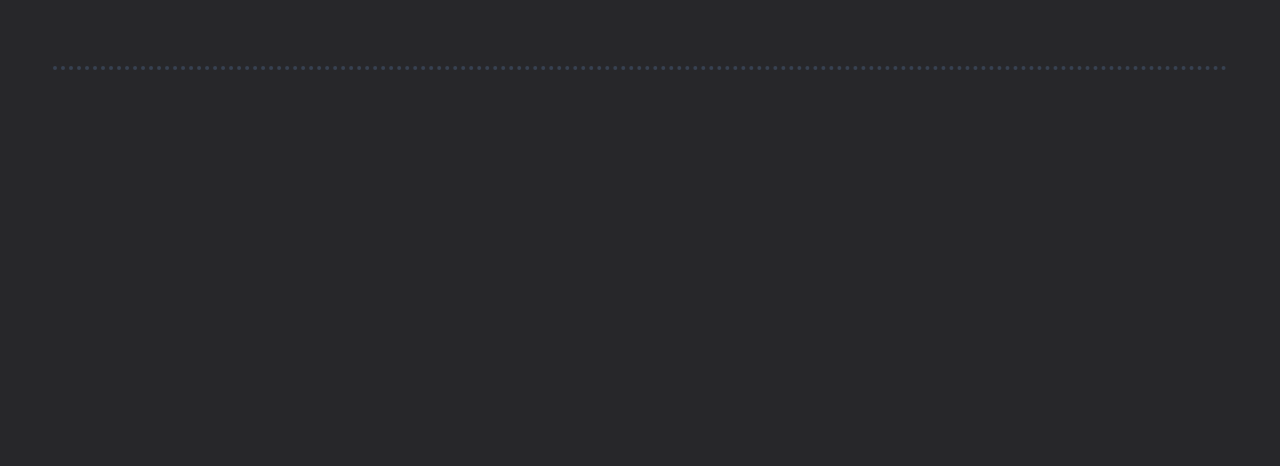
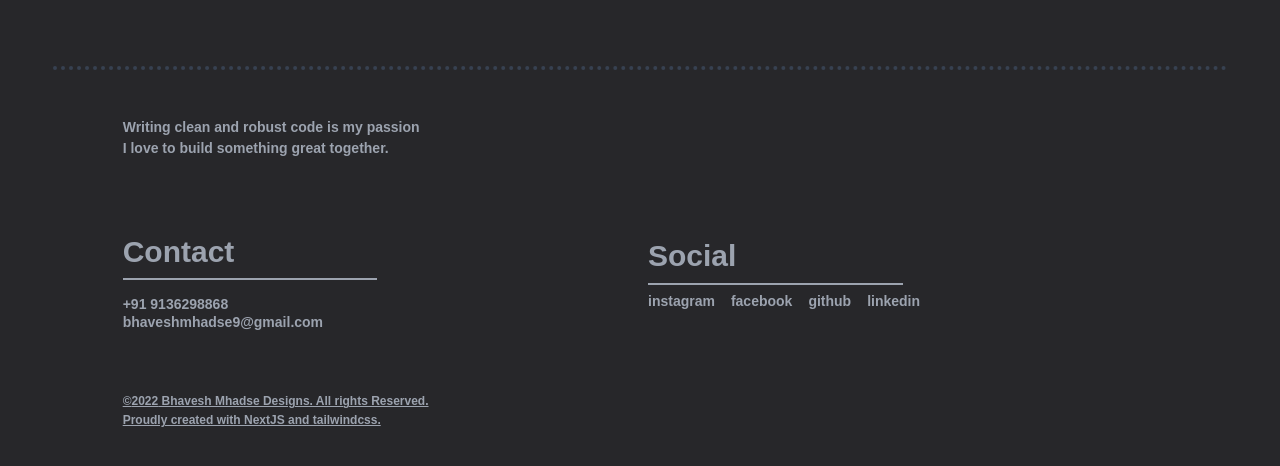
Before and after one commit to bhaveshmhadse/portfolio-nextjs, a Next.js app: page / in a window 1280 px wide. Shown: the part 6600-7066 px from the top of the page. Built offline with nearby package versions, Linux system fonts and the light colour scheme.

Commit message:
Refactored

```diff
--- /dev/null
+++ b/components/Footer/Footer.tsx
@@ -0,0 +1,66 @@
+import Link from "next/link";
+import { useEffect, useState } from "react";
+import DecorativeLineSeperator from "../Global/DecorativeLineSeperator";
+
+const Footer = ({}) => {
+  let [year, setyear] = useState("");
+
+  useEffect(() => {
+    setyear(new Date().getFullYear().toString());
+  }, []);
+
+  return (
+    <div className='w-full flex items-center justify-center' style={{ height: "50vh" }}>
+      <div className='w-10/12 px-2 flex flex-col-reverse lg:flex-row  h-5/6'>
+        <div className='lg:w-1/2 flex flex-col items-center justify-between p-2'>
+          <div className='h-auto w-full my-1'>
+            <p className='text-justify lg:pr-4 font-bold text-gray-400 leading-tight paragraph text-sm mt-1'>Writing clean and robust code is my passion</p>
+            <p className='text-justify lg:pr-4 font-bold text-gray-400 leading-tight paragraph text-sm mt-1'>I love to build something great together.</p>
+          </div>
+          <div className='h-auto w-full my-1'>
+            <div className='text-justify lg:pr-4 font-bold text-gray-400 leading-tight paragraph text-3xl py-2'>Contact</div>
+            <div>
+              <div className='w-1/2 border-t-2 border-solid border-gray-400 py-2'></div>
+            </div>
+            <div className=''>
+              <div className='text-justify lg:pr-4 font-bold text-gray-400 leading-tight paragraph text-sm'>
+                <Link href={"tel:+919136298868"}>+91 9136298868</Link>
+              </div>
+              <div className='text-justify lg:pr-4 font-bold text-gray-400 leading-tight paragraph text-sm'>
+                <Link href={"mailto: bhaveshmhadse9@gmail.com"}>bhaveshmhadse9@gmail.com</Link>
+              </div>
+            </div>
+          </div>
+          <div className='w-full font-bold text-gray-400 leading-tight paragraph text-xs'>
+            <p className="underline pb-1">©{year} Bhavesh Mhadse Designs. All rights Reserved.</p>
+            <p className="underline ">Proudly created with NextJS and tailwindcss.</p>
+          </div>
+        </div>
+        <div className='lg:w-1/2 flex flex-col items-center justify-center p-2'>
+          <div className='h-auto w-full my-1'>
+            <div className='text-justify lg:pr-4 font-bold text-gray-400 leading-tight paragraph text-3xl py-2'>Social</div>
+            <div>
+              <div className='w-1/2 border-t-2 border-solid border-gray-400'></div>
+            </div>
+            <div className='w-full flex flex-co '>
+              <p className='text-justify lg:pr-4 font-bold text-gray-400 leading-tight paragraph text-sm pt-2 hover:text-slate-500 duration-300 hover:scale-105'>
+                <Link href={"https://www.instagram.com/bhaaaavesh__/"}>instagram </Link>
+              </p>
+              <p className='text-justify lg:pr-4 font-bold text-gray-400 leading-tight paragraph text-sm pt-2 hover:text-slate-500 duration-300 hover:scale-105'>
+                <Link href={"https://www.facebook.com/bhavesh.mhadse.7/"}>facebook </Link>
+              </p>
+              <p className='text-justify lg:pr-4 font-bold text-gray-400 leading-tight paragraph text-sm pt-2 hover:text-slate-500 duration-300 hover:scale-105'>
+                <Link href={"https://github.com/bhaveshmhadse"}>github </Link>
+              </p>
+              <p className='text-justify lg:pr-4 font-bold text-gray-400 leading-tight paragraph text-sm pt-2 hover:text-slate-500 duration-300 hover:scale-105'>
+                <Link href={"https://www.linkedin.com/in/bhaveshmhadse/"}>linkedin </Link>
+              </p>
+            </div>
+          </div>
+        </div>
+      </div>
+    </div>
+  );
+};
+
+export default Footer;
--- a/package.json
+++ b/package.json
@@ -18,13 +18,13 @@
   "devDependencies": {
     "@types/node": "17.0.18",
     "@types/react": "17.0.39",
-    "autoprefixer": "^10.4.2",
+    "autoprefixer": "^10.4.13",
     "dagre": "^0.8.5",
     "eslint": "8.9.0",
     "eslint-config-next": "12.1.0",
-    "postcss": "^8.4.6",
+    "postcss": "^8.4.21",
     "react-flow-renderer": "^9.7.4",
-    "tailwindcss": "^3.0.23",
+    "tailwindcss": "^3.2.4",
     "typescript": "4.5.5"
   }
 }
--- a/pages/index.tsx
+++ b/pages/index.tsx
@@ -1,6 +1,7 @@
 import type { NextPage } from "next";
 import { useEffect } from "react";
 import CertificatesSection from "../components/Certificates/CertificatesSection";
+import Footer from "../components/Footer/Footer";
 
 import HeroSection from "../components/Hero/HeroSection";
 // import LayoutFlow from "../components/Journey/Flow";
@@ -10,7 +11,7 @@ import SkillsSection from "../components/Skills/SkillsSection";
 
 const Home: NextPage = () => {
   useEffect(() => {
-    window.scrollTo(0, 0);
+    // window.scrollTo(0, 0);
   }, []);
 
   return (
@@ -20,7 +21,7 @@ const Home: NextPage = () => {
       <SkillsSection />
       <Journey />
       <CertificatesSection />
-      <div className='w-full h-screen'></div>
+      <Footer />
     </div>
   );
 };
--- a/styles/globals.css
+++ b/styles/globals.css
@@ -59,18 +59,17 @@ body {
 .zoomer {
   transform: scale(1);
   overflow: hidden;
-  transition: all ease-in-out 0.3s;
+  transition: all ease-in-out 0.2s;
 }
 .zoomerTwo {
 }
 .zoomerTwo:hover {
   transform: scale(1.02);
   overflow: hidden;
-  transition: all ease-in-out 0.3s;
+  transition: all ease-in-out 0.1s;
 }
 .zoomer:hover {
-  transform: scale(2);
-  scale: 2;
+  scale: 1.1;
 }
 
 .gr {
```
Also changed, not shown: 1 other file (tests, documents, lock files or other folders).
